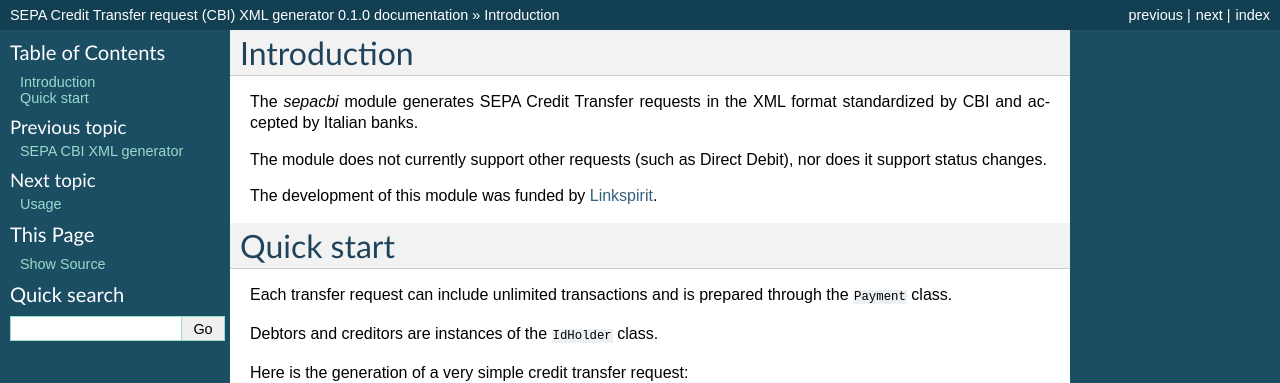
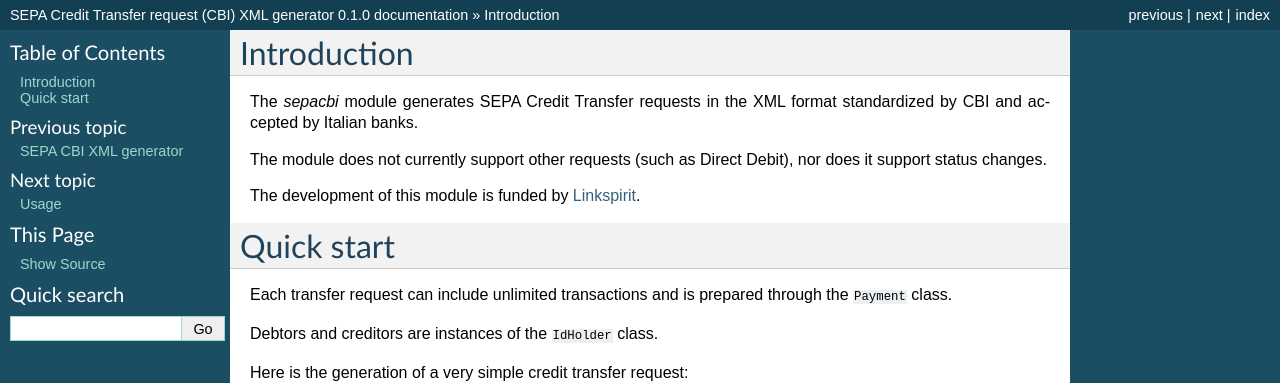
Before and after one commit to puccia/sepacbi, a Sphinx documentation site: the page built from docs/source/start.rst, in a window 1280 px wide. Shown: the top 383 px of the page. Built offline with Sphinx 7.4.7, drawn with Linux system fonts in a browser that asks for light colours.

```diff
--- a/README.rst
+++ b/README.rst
@@ -5,6 +5,6 @@ The ``sepacbi`` module generates SEPA Credit Transfer requests in the XML format
 
 The module does not currently support other requests (such as Direct Debit), nor does it support status changes.
 
-The development of this module was funded by `Linkspirit`_.
+The development of this module is funded by `Linkspirit`_.
 
 .. _Linkspirit: http://www.linkspirit.it/
--- a/docs/source/start.rst
+++ b/docs/source/start.rst
@@ -5,7 +5,7 @@ The `sepacbi` module generates SEPA Credit Transfer requests in the XML format s
 
 The module does not currently support other requests (such as Direct Debit), nor does it support status changes.
 
-The development of this module was funded by `Linkspirit`_.
+The development of this module is funded by `Linkspirit`_.
 
 .. _Linkspirit: http://www.linkspirit.it/
 
--- a/setup.py
+++ b/setup.py
@@ -11,7 +11,7 @@ from setuptools import setup, find_packages
 
 setup(
     name="sepacbi",
-    version="0.1.0",
+    version="0.1.1",
     description="SEPA Credit Transfer request (CBI) XML generator",
     long_description="{0:s}\n\n".format(
         open("README.rst").read()
@@ -32,7 +32,6 @@ setup(
     keywords="xml finance banking payments",
     platforms="All",
     packages=find_packages("."),
-    install_requires=[],
-    test_suite="tests.main.main",
+    install_requires=['lxml'],
     zip_safe=True
 )
```
